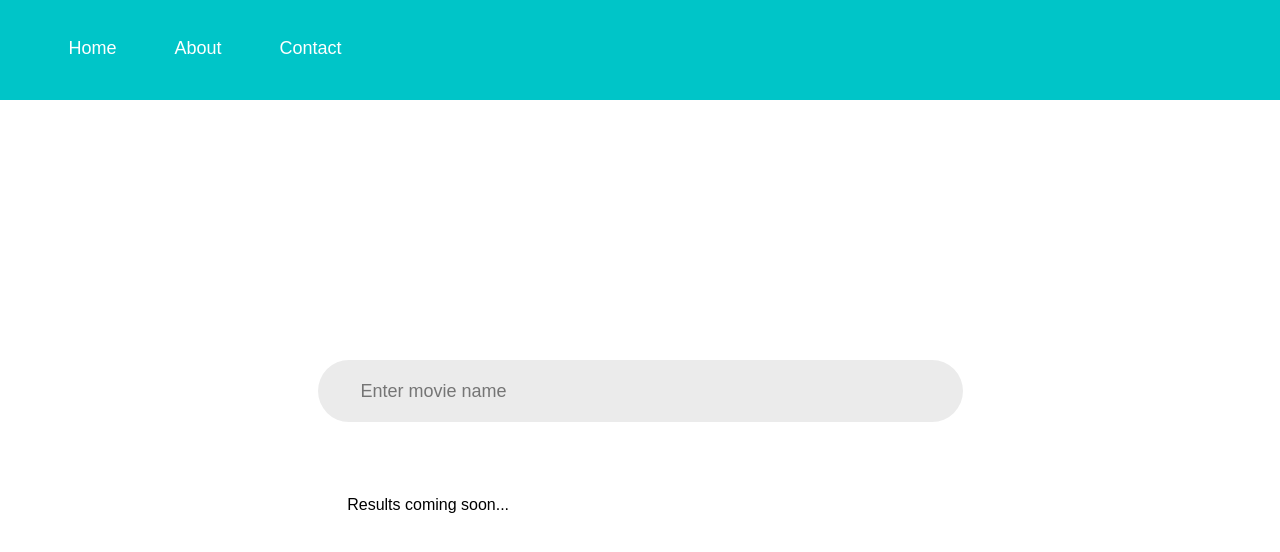
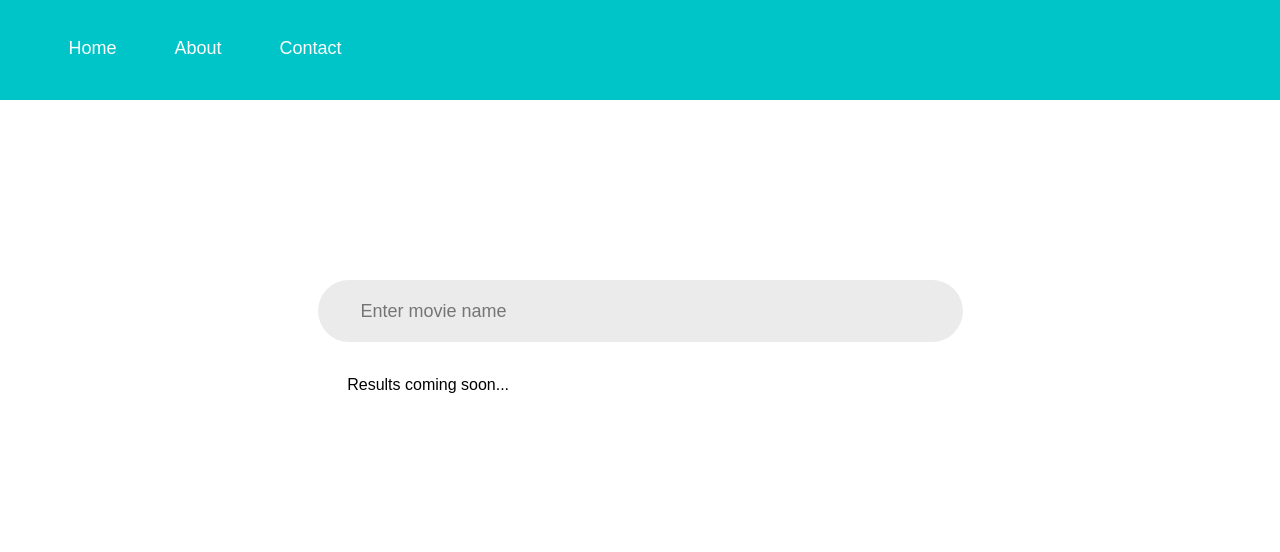
Before and after one commit to techoaj/tmdb_details, a plain HTML site: page index.html in a window 1280 px wide. Drawn offline with nearby package versions, Linux system fonts and the light colour scheme.

Commit message:
Update style.css

```diff
--- a/style.css
+++ b/style.css
@@ -40,7 +40,7 @@ a{
 
 .searchbox{
 	position: relative;
-	top: 45%;
+	top: 35%;
 }
 
 .searchbox .moviename{
@@ -72,7 +72,7 @@ a{
 #list{
 	position: absolute;
 	left: 24%;
-	top: 60%;
-	width: 50%;
+	top: 45%;
+	width: 46.5%;
 	list-style: none;
 }
```
